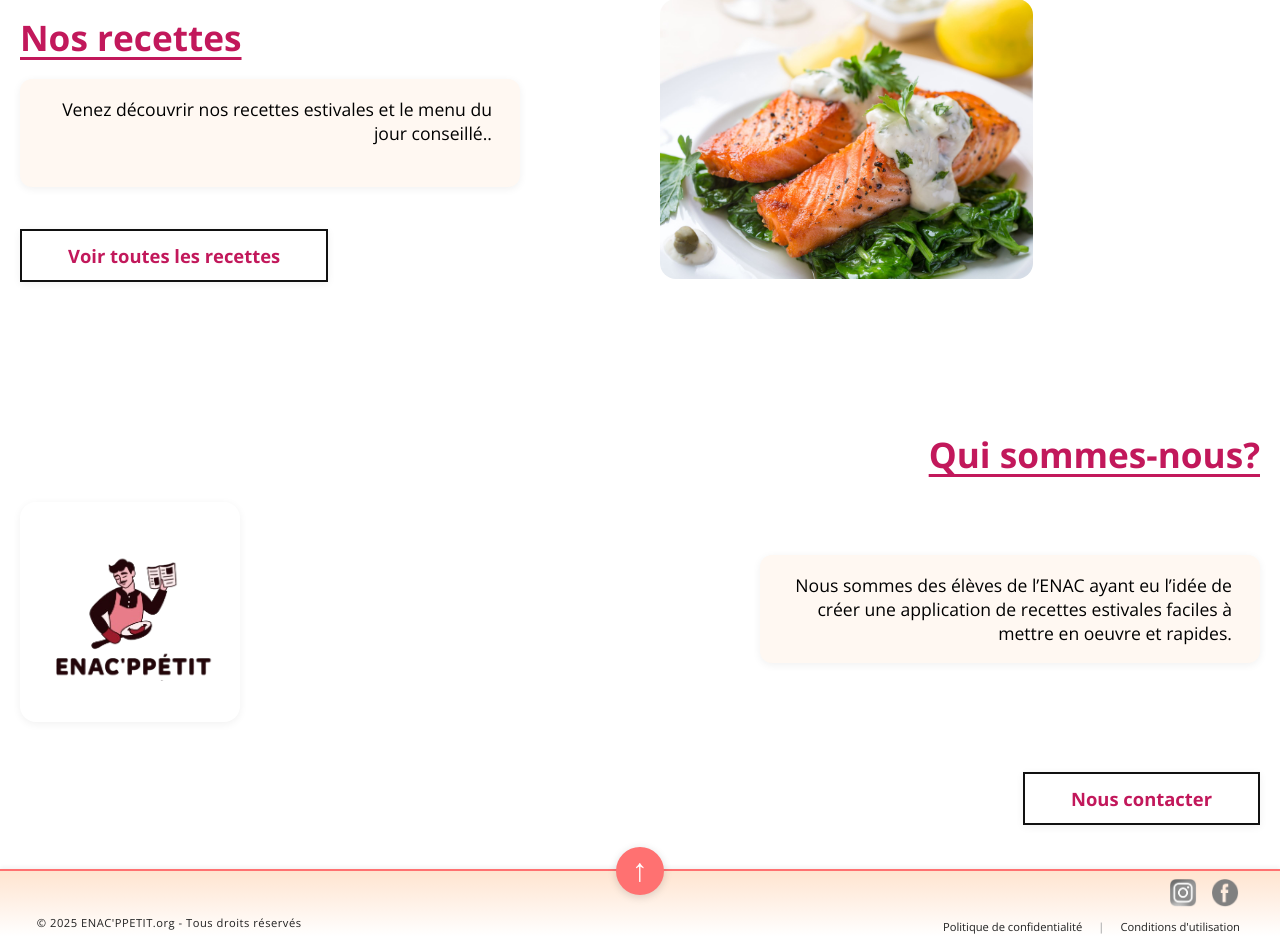
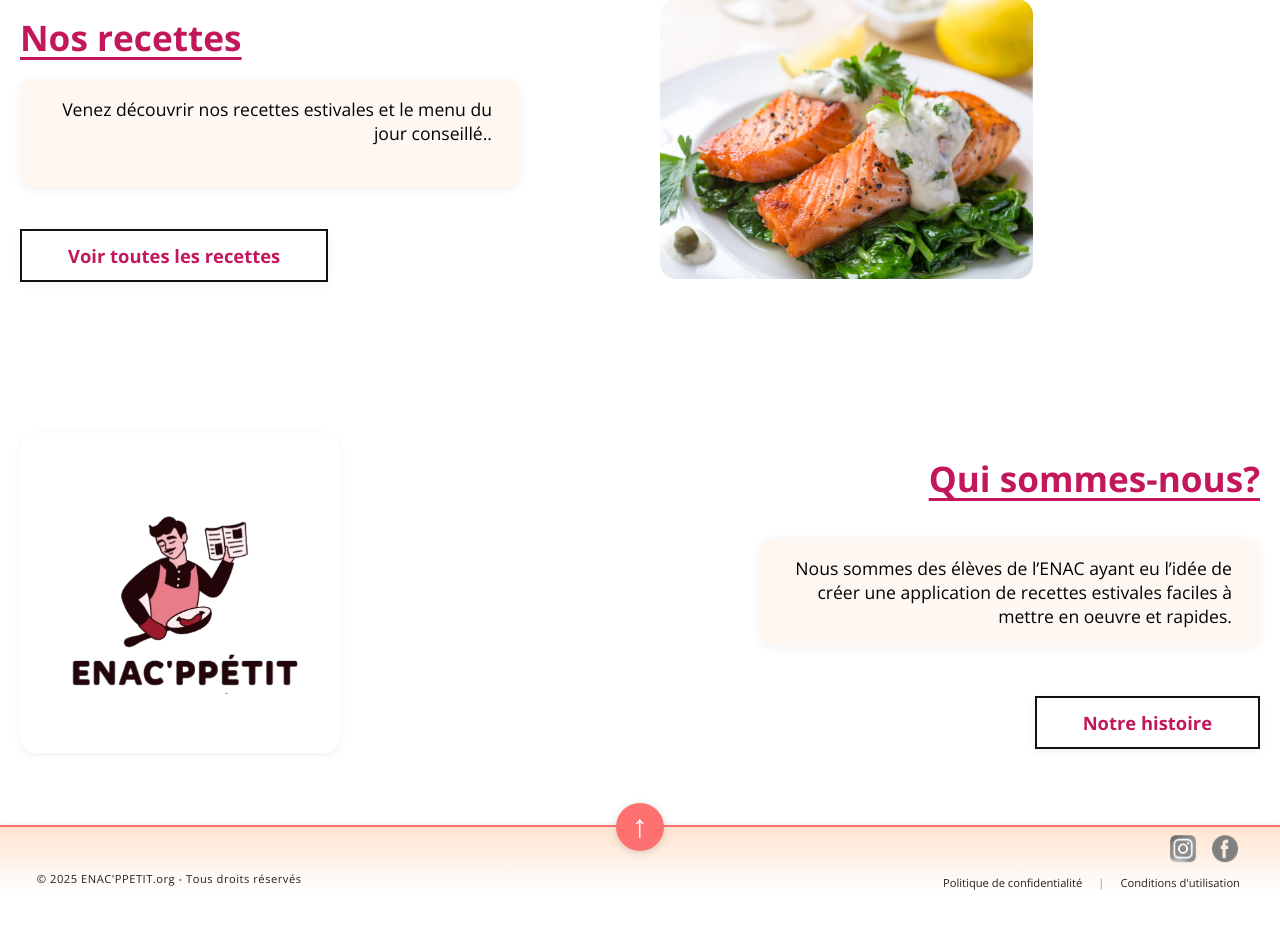
Before and after one commit to justinetsd/PROJET, a Flask app: page / in a window 1280 px wide. Shown: the part 735-1679 px from the top of the page. After the commit the page ends 1625 px from the top, so only its background shows below. Run offline with Flask 3, Linux system fonts and the light colour scheme; data comes from the database, SQL or seed files in the repository.

Commit message:
changements acceuil

```diff
--- a/static/style.css
+++ b/static/style.css
@@ -284,7 +284,7 @@ html {
 
 
 .lien-recettes,
-.lien-contact {
+.lien-apropos {
     color:#c2185b  !important;      /* noir */
     font-weight: bold;
     font-size: 1.15em;
@@ -463,15 +463,23 @@ html {
 .apropos-layout {
     display: flex;
     align-items: center;
-    justify-content: space-between; /* espace image à gauche, texte à droite */
+    justify-content: space-between;
     gap: 32px;
     margin-bottom: 32px;
     margin-top: 24px;
 }
 
+.apropos-colonne {
+    display: flex;
+    flex-direction: column;
+    justify-content: flex-start;
+    flex: 1;
+    gap: 0;
+}
+
 .apropos-logo-grand {
-    max-width: 220px;   /* image plus grande */
-    height: 220px;
+    max-width: 320px;   /* image plus grande */
+    height: 320px;
     object-fit: contain;
     border-radius: 16px;
     box-shadow: 0 2px 8px rgba(0,0,0,0.06);
--- a/templates/accueil.html
+++ b/templates/accueil.html
@@ -31,16 +31,18 @@
 </div>
 <br><br>
 
-<h1 class="titre-section align-droite">Qui sommes-nous?</h1>
 <div class="apropos-layout">
     <img src="{{ url_for('static', filename='enacppetit.png') }}" alt="Logo ENAC'ppetit" class="apropos-logo-grand">
-    <div class="encadre-apropos align-droite">
-        Nous sommes des élèves de l’ENAC ayant eu l’idée de créer une application de recettes estivales faciles à mettre en oeuvre et rapides.
-    </div>
-</div>
-<div class="align-droite">
-    <div class="encadre-recettes">
-        <a href="{{ url_for('contact') }}" class="lien-contact">Nous contacter</a>
+    <div class="apropos-colonne">
+        <h1 class="titre-section align-droite">Qui sommes-nous?</h1>
+        <div class="encadre-apropos align-droite">
+            Nous sommes des élèves de l’ENAC ayant eu l’idée de créer une application de recettes estivales faciles à mettre en oeuvre et rapides.
+        </div>
+        <div class="align-droite" style="margin-top: 8px;">
+            <div class="encadre-recettes">
+                <a href="{{ url_for('apropos') }}" class="lien-apropos">Notre histoire</a>
+            </div>
+        </div>
     </div>
 </div>
 
```
